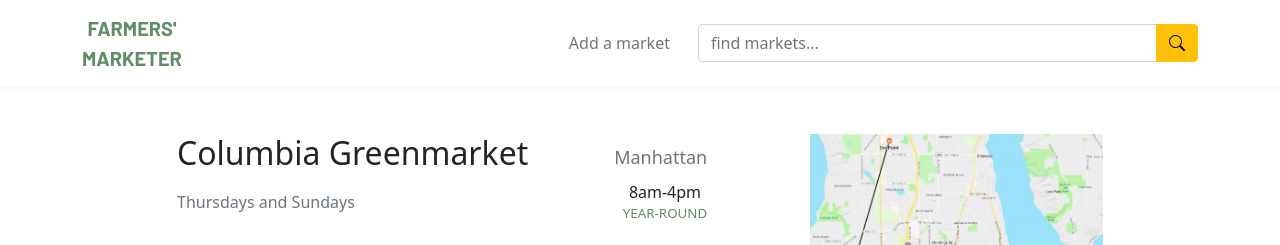
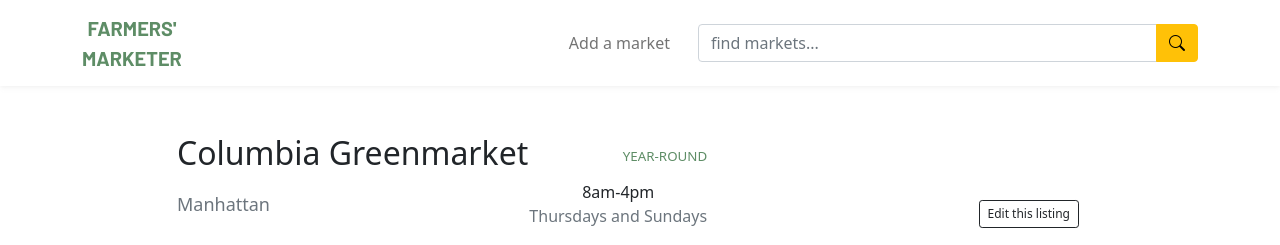
Before and after one commit to avahajr/ui-midterm, a Flask app: page /view/1 in a window 1280 px wide. Shown: the top 245 px of the page. Run offline with Flask 3, Linux system fonts and the light colour scheme; some libraries are stand-ins or nearby versions; some web fonts are replaced.

Commit message:
update changes (no discard)

```diff
--- a/main/server.py
+++ b/main/server.py
@@ -146,6 +146,7 @@
             search_term.lower() in record['market_name'].lower() or search_term.lower() in " ".join(
                 record['vendors_list']).lower()]
 
+
 def format_days_of_week(day_list):
     if not day_list:
         return "No days provided"
@@ -159,6 +160,8 @@
     formatted_days += f" and {plural_days[-1]}"
 
     return formatted_days
+
+
 # ROUTES
 # Home page
 @app.route('/')
@@ -174,8 +177,12 @@
     for result in results:
         highlighted_results.append({
             "id": result['id'],
-            "market_name": re.sub(re.compile(re.escape(search_term), re.IGNORECASE), lambda match: f"<span class='search_hit'>{match.group()}</span>", result['market_name']),
-            "vendors_list": re.sub(re.compile(re.escape(search_term), re.IGNORECASE), lambda match: f"<span class='search_hit'>{match.group()}</span>", ", ".join(result['vendors_list']))
+            "market_name": re.sub(re.compile(re.escape(search_term), re.IGNORECASE),
+                                  lambda match: f"<span class='search_hit'>{match.group()}</span>",
+                                  result['market_name']),
+            "vendors_list": re.sub(re.compile(re.escape(search_term), re.IGNORECASE),
+                                   lambda match: f"<span class='search_hit'>{match.group()}</span>",
+                                   ", ".join(result['vendors_list']))
         })
 
     return render_template('search.html', msg=msg, results=highlighted_results)
@@ -221,16 +228,45 @@
     else:
         # Render the form for GET request
         return render_template('add.html')
+
+
 @app.route('/edit/<rec_id>', methods=['GET', 'POST'])
 def edit_entry(rec_id):
+    global current_id
+    entry_to_edit = None
+    i = 0
+    for entry in data:
+        if entry['id'] == rec_id:
+            entry_to_edit = entry
+            break
+        i += 1
+
     if request.method == 'GET':
-        entry_to_edit = None
-        for entry in data:
-            if entry['id'] == rec_id:
-                entry_to_edit = entry
-                break
+        return render_template('edit.html', entry=entry_to_edit)
+    else:  # request is a POST
+        json_data = request.get_json()
 
-        return render_template('edit.html', entry=entry_to_edit)
+        updated_entry = {
+            "id": str(rec_id),
+            "market_name": json_data.get('market_name'),
+            "borough": json_data.get('borough'),
+            "image": json_data.get('image'),
+            "street_address": json_data.get('street_address'),
+            "zip": json_data.get('zip'),
+
+            "days": json_data.get('days'),
+            "year_round": json_data.get('year_round'),
+            "latitude": json_data.get('latitude'),
+            "longitude": json_data.get('longitude'),
+            "vendors_list": [v.strip() for v in json_data.get('vendors_list')],
+            "summary": json_data.get('summary')
+        }
+
+        data[i] = updated_entry
+
+        return jsonify({'data': data, 'current_id': current_id})
+
+
 
 if __name__ == '__main__':
     app.run(debug=True, port=6969)
--- a/main/static/farmer.js
+++ b/main/static/farmer.js
@@ -32,7 +32,7 @@
     return true
 }
 
-async function validateEntry() {
+async function validateFormInputs() {
     $(".warning").empty();
     $("#success-msg").empty();
 
@@ -121,7 +121,7 @@
     }
 
     if (isValid) {
-        let newEntry = {
+        return {
             market_name: market_name,
             borough: $("#borough").val(),
             image: image,
@@ -134,6 +134,18 @@
             year_round: year_round,
             summary: summary,
         };
+    } else {
+        console.error('something was wrong with the input.')
+        return null;
+    }
+}
+
+function updateMessage(entry_name, entry_id) {
+    // use on submitting a new entry
+    $("#success-msg").append($(`<div class='alert alert-success' role='alert'>Successfully added ${entry_name}. <div><a href='/view/${entry_id}'>view new entry</a></div></div>`))
+}
+
+function addEntry(newEntry) {
     console.log('Validation successful. Adding entry:', newEntry);
     $.ajax({
         url: '/add',
@@ -151,16 +163,26 @@
             console.error("while input was valid, there was an error adding new market:", e)
         }
     });
-    } else {
-        console.error('something was wrong with the input.')
-    }
 }
 
-function updateMessage(entry_name, entry_id) {
-    // use on submitting a new entry
-    $("#success-msg").append($(`<div class='alert alert-success' role='alert'>Successfully added ${entry_name}. <div><a href='/view/${entry_id}'>view new entry</a></div></div>`))
+function updateEntry(entry, listing_id) {
+    $.ajax({
+        url: `/edit/${listing_id}`,
+        type: 'POST',
+        contentType: 'application/json',
+        data: JSON.stringify(entry),
+        success: function (response) {
+            console.log(`successfully updated entry with id ${listing_id}:`, entry)
+            console.log('updated data:', response['data']);
+            // when we successfully update, we redirect
+            window.location.href = `/view/${listing_id}`
+        },
+        error: function (e) {
+            console.error("although input was valid, there was an error updating the entry. id", listing_id, "entry", entry);
 
 
+        }
+    })
 }
 
 $(document).ready(function () {
@@ -179,6 +201,21 @@
 
     $("#add-entry-btn").click(function (e) {
         e.preventDefault();
-        validateEntry();
+        validateFormInputs().then(function (entry) {
+            if (entry !== null) {
+                addEntry(entry)
+            }
+        });
+    })
+
+    $("#submit-changes-btn").click(function (e) {
+        e.preventDefault();
+        validateFormInputs().then(function (entry) {
+            if (entry !== null) {
+                let listing_id = $('#edit_market').data("listing-id");
+                console.log(listing_id)
+                updateEntry(entry, listing_id);
+            }
         })
     })
+})
--- a/main/static/main.css
+++ b/main/static/main.css
@@ -4,7 +4,7 @@
     --base-color: #5e8d66;
     --accent-color: #ffc107;
     --button-hover: #699140;
-    --search-hit: rgba(169, 236, 103, 0.38);
+    --search-hit: rgba(169, 236, 103, 0.6);
     --light-grey: rgba(0, 0, 0, 0.04)
     /*--bs-font-sans-serif: "Barlow", sans-serif!important;*/
 }
@@ -46,6 +46,7 @@
 
 .search_hit {
     background-color: var(--search-hit) !important;
+    font-weight: 500;
 }
 
 #header-text {
@@ -114,13 +115,15 @@
     font-size: large;
 }
 
-#view_address_info {
-    margin-top: 3em;
-}
 
 #view_street_address {
     font-size: 26px;
     color: var(--bs-gray-dark)
+}
+#edit-button {
+    font-size: 12px;
+    height: fit-content;
+    margin: 2em;
 }
 
 #view_vendor_heading {
@@ -155,7 +158,7 @@
     font-weight: 600;
     color: var(--base-color);
     text-align:center;
-    padding: 3em 0 1.5em 0;
+    padding: 2em 0 1.5em 0;
 
 }
 #grey-box {
@@ -169,4 +172,5 @@
 }
 .see-more {
     padding-right: 3px;
+    padding-bottom: 1em;
 }
--- a/main/templates/edit.html
+++ b/main/templates/edit.html
@@ -3,7 +3,7 @@
 {% block content %}
 
 <h1>Editing market</h1>
-<form id="edit_market">
+<form data-listing-id="{{entry['id']}}" id="edit_market">
     <div class="row">
         <!-- Market Name -->
         <div class="mb-3 col">
--- a/main/templates/view.html
+++ b/main/templates/view.html
@@ -5,27 +5,36 @@
     <div class="col-7">
         <div class="d-flex justify-content-between align-items-center">
             <h2>{{entry['market_name']}}</h2>
-            <div class='slim grey' id="view_borough">{{entry['borough']}}</div>
-        </div>
-        <div class=" d-flex justify-content-between align-items-center">
-            <div class="grey" id="view_days">{{formatted_days}}</div>
-            <div>
-                <div class="d-flex flex-column justify-content-center">
-                    <div class="text-center">8am-4pm</div>
             {% if entry['year_round'] == 'true'%}
             <div id='view_year_round' class="base bold">YEAR-ROUND</div>
             {% endif %}
+
+        </div>
+        <div class=" d-flex justify-content-between align-items-center">
+            <div class='slim grey' id="view_borough">{{entry['borough']}}</div>
+            <div>
+                <div class="d-flex flex-column justify-content-right">
+                    <div class="text-center">8am-4pm</div>
+                    <div class="grey" id="view_days">{{formatted_days}}</div>
                 </div>
             </div>
         </div>
         <br>
+
+    </div>
+    <div class="col d-flex align-items-end justify-content-end">
+        <a href="/edit/{{entry['id']}}">
+            <button type="button" id="edit-button" class="btn btn-sm btn-outline-dark">Edit this listing</button>
+        </a>
+    </div>
+    <!--    row 2: image-->
     <div class="row">
+        <div class="col-7">
             <img src="{{entry['image']}}" class="img-fluid" alt="{{entry['market_name']}}">
         </div>
-    </div>
         <div class="col-1"></div>
-    <div class="col-4">
-        <img src="/static/sample-map.jpg" class="img-fluid">
+        <div id='view-map-col' class="col-4 d-flex flex-column justify-content-between">
+            <img alt='sample-map' src="/static/sample-map.jpg" class="img-fluid">
             <div class="d-flex justify-content-center align-items-center">
                 <div id="view_address_info">
                     <div id="view_street_address" class="bold">{{entry['street_address']}}</div>
@@ -35,8 +44,11 @@
                         <a class="base bold">DIRECTIONS</a>
                     </div>
                 </div>
+
             </div>
         </div>
+    </div>
+
 
     <div id="view_second_row" class="row">
         <div class="col-3">
```
Also changed, not shown: 1 other file. Lines whose indentation alone changed are shown as unchanged.
